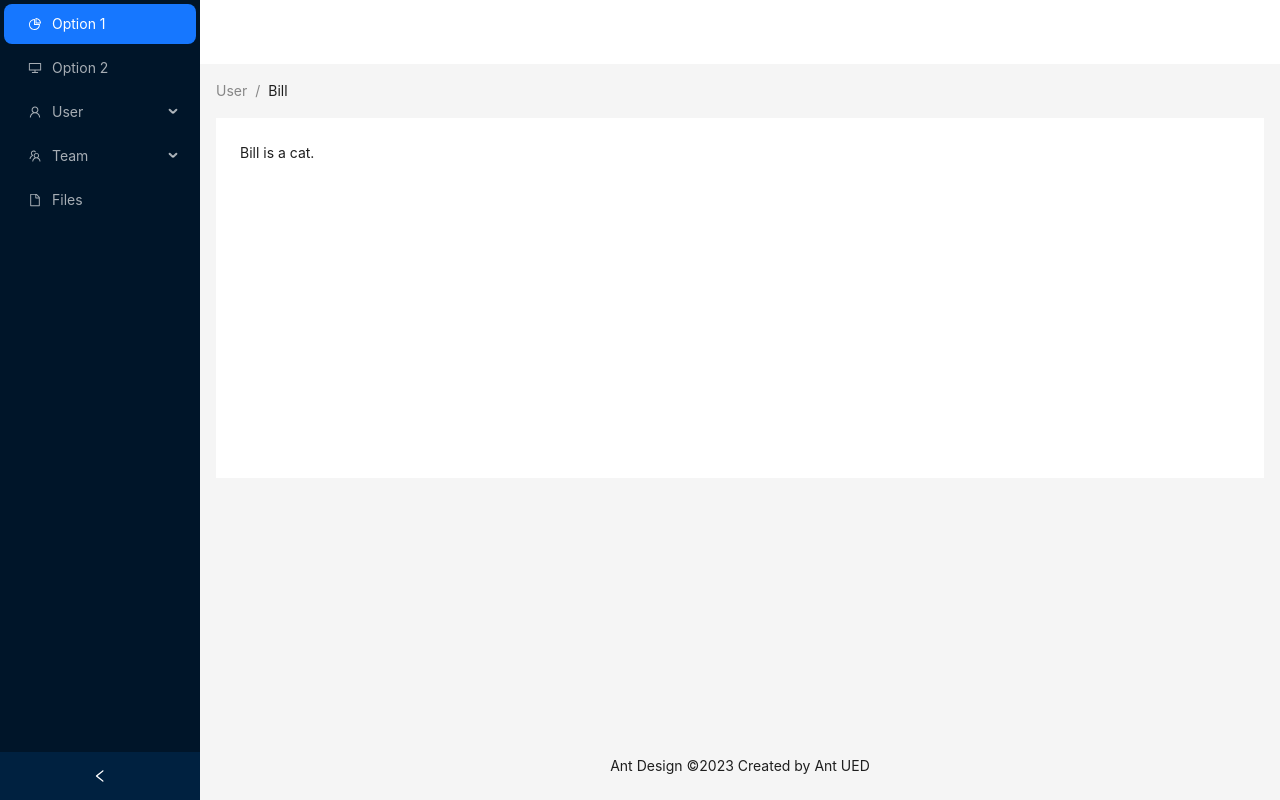
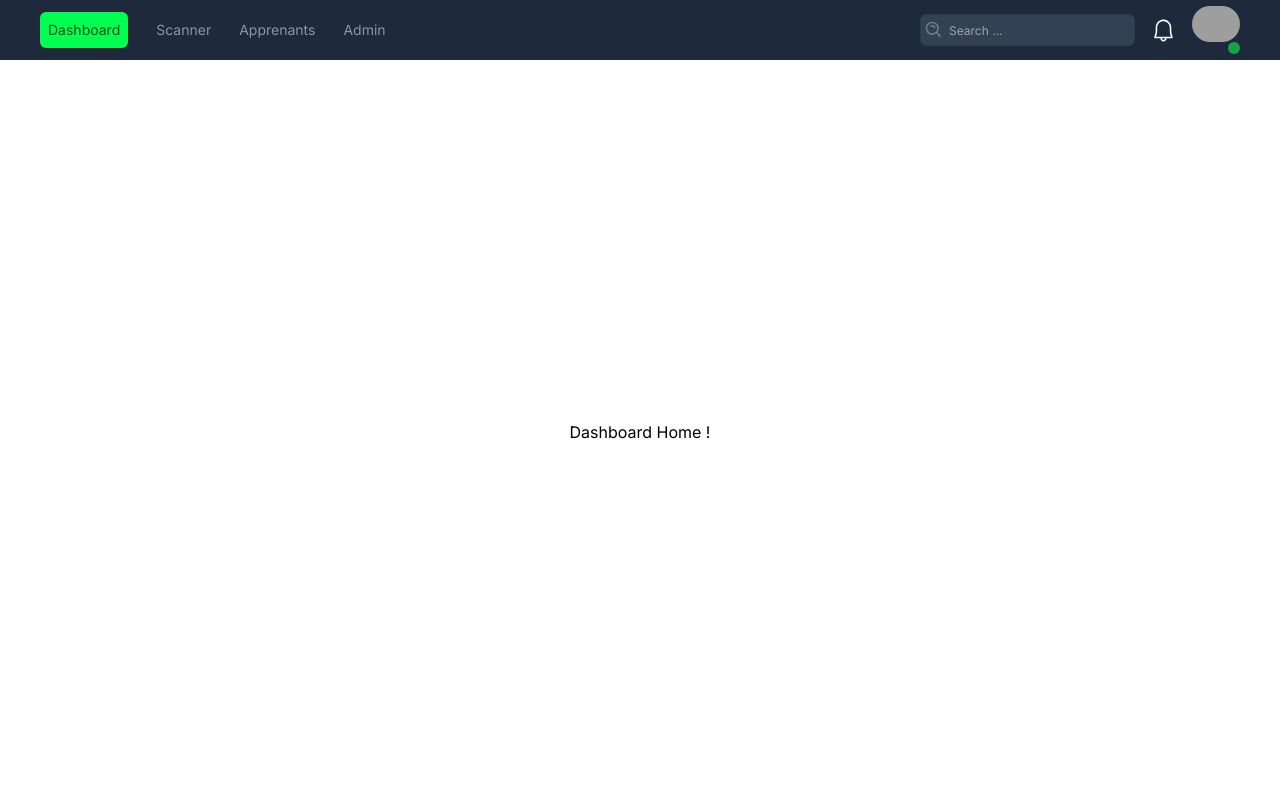
Before and after one commit to JoeMakuta/attendancy-front, a Next.js app: page /dashboard in a window 1280 px wide. Built offline with nearby package versions, Linux system fonts and the light colour scheme; grey boxes are pictures that could not be loaded.

Commit message:
Feat : scanner and refac dashboard

```diff
--- /dev/null
+++ b/app/dashboard/layout.tsx
@@ -0,0 +1,62 @@
+"use client";
+import React, { useState } from "react";
+import type { MenuProps } from "antd";
+import { Breadcrumb, Layout, Menu, theme } from "antd";
+import {
+  AiOutlineDesktop,
+  AiOutlineFile,
+  AiOutlinePieChart,
+  AiOutlineTeam,
+  AiOutlineUser,
+} from "react-icons/ai";
+import MyHeader from "@/components/header/header";
+
+const { Header, Content, Footer, Sider } = Layout;
+
+type MenuItem = Required<MenuProps>["items"][number];
+
+function getItem(
+  label: React.ReactNode,
+  key: React.Key,
+  icon?: React.ReactNode,
+  children?: MenuItem[]
+): MenuItem {
+  return {
+    key,
+    icon,
+    children,
+    label,
+  } as MenuItem;
+}
+
+const items: MenuItem[] = [
+  getItem("Option 1", "1", <AiOutlinePieChart />),
+  getItem("Option 2", "2", <AiOutlineDesktop />),
+  getItem("User", "sub1", <AiOutlineUser />, [
+    getItem("Tom", "3"),
+    getItem("Bill", "4"),
+    getItem("Alex", "5"),
+  ]),
+  getItem("Team", "sub2", <AiOutlineTeam />, [
+    getItem("Team 1", "6"),
+    getItem("Team 2", "8"),
+  ]),
+  getItem("Files", "9", <AiOutlineFile />),
+];
+
+const DashboardLayout = ({ children }: { children: React.ReactNode }) => {
+  const [collapsed, setCollapsed] = useState(false);
+  const {
+    token: { colorBgContainer },
+  } = theme.useToken();
+
+  return (
+    <main>
+      <MyHeader />
+      <div className=" flex justify-center items-center w-[100vw] h-[100vh] pt-16">
+        {children}
+      </div>
+    </main>
+  );
+};
+export default DashboardLayout;
--- /dev/null
+++ b/app/dashboard/not-found.tsx
@@ -0,0 +1,5 @@
+const NotFound = () => {
+  return <div>Dashboard Not found !</div>;
+};
+
+export default NotFound;
--- a/app/dashboard/page.tsx
+++ b/app/dashboard/page.tsx
@@ -1,92 +1,7 @@
 "use client";
-import React, { useState } from "react";
-import type { MenuProps } from "antd";
-import { Breadcrumb, Layout, Menu, theme } from "antd";
-import {
-  AiOutlineDesktop,
-  AiOutlineFile,
-  AiOutlinePieChart,
-  AiOutlineTeam,
-  AiOutlineUser,
-} from "react-icons/ai";
-
-const { Header, Content, Footer, Sider } = Layout;
-
-type MenuItem = Required<MenuProps>["items"][number];
-
-function getItem(
-  label: React.ReactNode,
-  key: React.Key,
-  icon?: React.ReactNode,
-  children?: MenuItem[]
-): MenuItem {
-  return {
-    key,
-    icon,
-    children,
-    label,
-  } as MenuItem;
-}
-
-const items: MenuItem[] = [
-  getItem("Option 1", "1", <AiOutlinePieChart />),
-  getItem("Option 2", "2", <AiOutlineDesktop />),
-  getItem("User", "sub1", <AiOutlineUser />, [
-    getItem("Tom", "3"),
-    getItem("Bill", "4"),
-    getItem("Alex", "5"),
-  ]),
-  getItem("Team", "sub2", <AiOutlineTeam />, [
-    getItem("Team 1", "6"),
-    getItem("Team 2", "8"),
-  ]),
-  getItem("Files", "9", <AiOutlineFile />),
-];
 
 const Dashboard: React.FC = () => {
-  const [collapsed, setCollapsed] = useState(false);
-  const {
-    token: { colorBgContainer },
-  } = theme.useToken();
-
-  return (
-    <Layout style={{ minHeight: "100vh" }}>
-      <Sider
-        collapsible
-        collapsed={collapsed}
-        onCollapse={(value) => setCollapsed(value)}
-      >
-        <div className="demo-logo-vertical" />
-        <Menu
-          theme="dark"
-          defaultSelectedKeys={["1"]}
-          mode="inline"
-          items={items}
-        />
-      </Sider>
-      <Layout>
-        <Header style={{ padding: 0, background: colorBgContainer }} />
-        <Content style={{ margin: "0 16px" }}>
-          <Breadcrumb style={{ margin: "16px 0" }}>
-            <Breadcrumb.Item>User</Breadcrumb.Item>
-            <Breadcrumb.Item>Bill</Breadcrumb.Item>
-          </Breadcrumb>
-          <div
-            style={{
-              padding: 24,
-              minHeight: 360,
-              background: colorBgContainer,
-            }}
-          >
-            Bill is a cat.
-          </div>
-        </Content>
-        <Footer style={{ textAlign: "center" }}>
-          Ant Design ©2023 Created by Ant UED
-        </Footer>
-      </Layout>
-    </Layout>
-  );
+  return <div>Dashboard Home !</div>;
 };
 
 export default Dashboard;
--- /dev/null
+++ b/app/dashboard/scanner/page.tsx
@@ -0,0 +1,20 @@
+"use client";
+
+import { QrScanner } from "@yudiel/react-qr-scanner";
+import { usePathname } from "next/navigation";
+import { useRouter } from "next/navigation";
+const Scanner = () => {
+  const router = useRouter();
+  return (
+    <div className="w-[40vw] h-[40vw] flex justify-center items-center">
+      <QrScanner
+        onDecode={(result) => {
+          router.push("/dashboard/scanner/result");
+        }}
+        onError={(error) => console.log(error?.message)}
+      />
+    </div>
+  );
+};
+
+export default Scanner;
--- /dev/null
+++ b/app/dashboard/scanner/result/page.tsx
@@ -0,0 +1,22 @@
+"use client";
+
+import React from "react";
+import { Button, Result } from "antd";
+
+const Resultat = () => {
+  return (
+    <Result
+      status="success"
+      title=""
+      subTitle="Order number: 2017182818828182881 Cloud server configuration takes 1-5 minutes, please wait."
+      extra={[
+        <Button type="primary" key="console">
+          Go Console
+        </Button>,
+        <Button key="buy">Buy Again</Button>,
+      ]}
+    />
+  );
+};
+
+export default Resultat;
--- /dev/null
+++ b/app/not-found.tsx
@@ -0,0 +1,5 @@
+const NotFound = () => {
+  return <div>Not found !</div>;
+};
+
+export default NotFound;
--- /dev/null
+++ b/components/header/header.tsx
@@ -0,0 +1,35 @@
+"use client";
+
+import { GoBell } from "react-icons/go";
+import SearchBar from "./searchBar";
+import User from "./user";
+import { HiOutlineBell } from "react-icons/hi";
+import { VscBell } from "react-icons/vsc";
+import Menu from "./menu";
+import ProfileMenu from "./profileMenu";
+import { useState } from "react";
+
+const MyHeader = () => {
+  const [showMenu, setShowMenu] = useState(false);
+  return (
+    <section className="flex justify-between px-3 sm:px-10 max-w-[1500px] items-center h-[80px] md:h-[60px] min-h-[60px] bg-slate-800 w-full text-white fixed z-20">
+      <div>
+        <Menu />
+      </div>
+      <div className=" flex gap-4 justify-center items-center ">
+        <SearchBar />
+        <VscBell size={25} className="hidden sm:block cursor-pointer " />
+        <div
+          onClick={() => {
+            setShowMenu((e) => !e);
+          }}
+        >
+          <User />
+        </div>
+        {showMenu ? <ProfileMenu /> : null}
+      </div>
+    </section>
+  );
+};
+
+export default MyHeader;
--- /dev/null
+++ b/components/header/menu.tsx
@@ -0,0 +1,45 @@
+"use client";
+
+import Link from "next/link";
+import { useEffect, useState } from "react";
+import { usePathname } from "next/navigation";
+import { useRouter } from "next/navigation";
+
+const Menus = [
+  { name: "Dashboard", link: "/dashboard" },
+  { name: "Scanner", link: "/dashboard/scanner" },
+  { name: "Apprenants", link: "/dashboard/apprenants" },
+  { name: "Admin", link: "/dashboard/admin" },
+];
+
+const Menu = () => {
+  const path = usePathname();
+  const [selectedMenu, setSelectedMenu] = useState("Dashboard");
+  useEffect(() => {
+    console.log(path);
+  });
+  return (
+    <div className="flex gap-7 text-sm text-white/50 justify-center items-center ">
+      {Menus.map((elt, index) => {
+        return (
+          <Link
+            href={elt.link}
+            key={index}
+            className={
+              selectedMenu === elt.name
+                ? " bg-main_color text-black/70  p-2 rounded-md"
+                : ""
+            }
+            onClick={() => {
+              setSelectedMenu(elt.name);
+            }}
+          >
+            {elt.name}
+          </Link>
+        );
+      })}
+    </div>
+  );
+};
+
+export default Menu;
--- /dev/null
+++ b/components/header/profileMenu.tsx
@@ -0,0 +1,12 @@
+const ProfileMenu = () => {
+  return (
+    <div className="flex flex-col absolute top-16 right-8 py-2 border-[1px] border-black/20 rounded-md  bg-white shadow-lg shadow-black/25 z-40 text-black ">
+      <button className=" w-32 hover:bg-black/10 text-sm h-8 ">
+        Edit Profile
+      </button>
+      <button className=" w-32 hover:bg-black/10 text-sm h-8 ">Logout</button>
+    </div>
+  );
+};
+
+export default ProfileMenu;
--- /dev/null
+++ b/components/header/searchBar.tsx
@@ -0,0 +1,21 @@
+import { BiSearchAlt } from "react-icons/bi";
+import { inputStyles } from "../login";
+
+
+const SearchBar = () => {
+  return (
+    <div className="hidden sm:flex justify-center items-center relative gap-2  outline-none ">
+      <BiSearchAlt size={20} className=" left-1 absolute text-white/30 " />
+      <input
+        type="text"
+        className={
+          " bg-slate-700 w-full p-3 pl-7 h-8 rounded-md outline-none text-xs focus:shadow-none " +
+          inputStyles
+        }
+        placeholder="Search ... "
+      />
+    </div>
+  );
+};
+
+export default SearchBar;
--- /dev/null
+++ b/components/header/user.tsx
@@ -0,0 +1,14 @@
+const User = () => {
+  return (
+    <div className=" w-12 cursor-pointer relative h-12   ">
+      <img
+        src="https://pbs.twimg.com/media/FjU2lkcWYAgNG6d.jpg"
+        alt=""
+        className=" rounded-full "
+      />
+      <div className=" w-3 h-3 absolute bg-green-600 bottom-0 right-0 rounded-full "></div>
+    </div>
+  );
+};
+
+export default User;
--- a/package.json
+++ b/package.json
@@ -12,6 +12,7 @@
     "@types/node": "20.3.2",
     "@types/react": "18.2.14",
     "@types/react-dom": "18.2.6",
+    "@yudiel/react-qr-scanner": "^1.1.9",
     "antd": "^5.6.3",
     "autoprefixer": "10.4.14",
     "eslint": "8.43.0",
```
Also changed, not shown: 1 other file (tests, documents, lock files or other folders).
